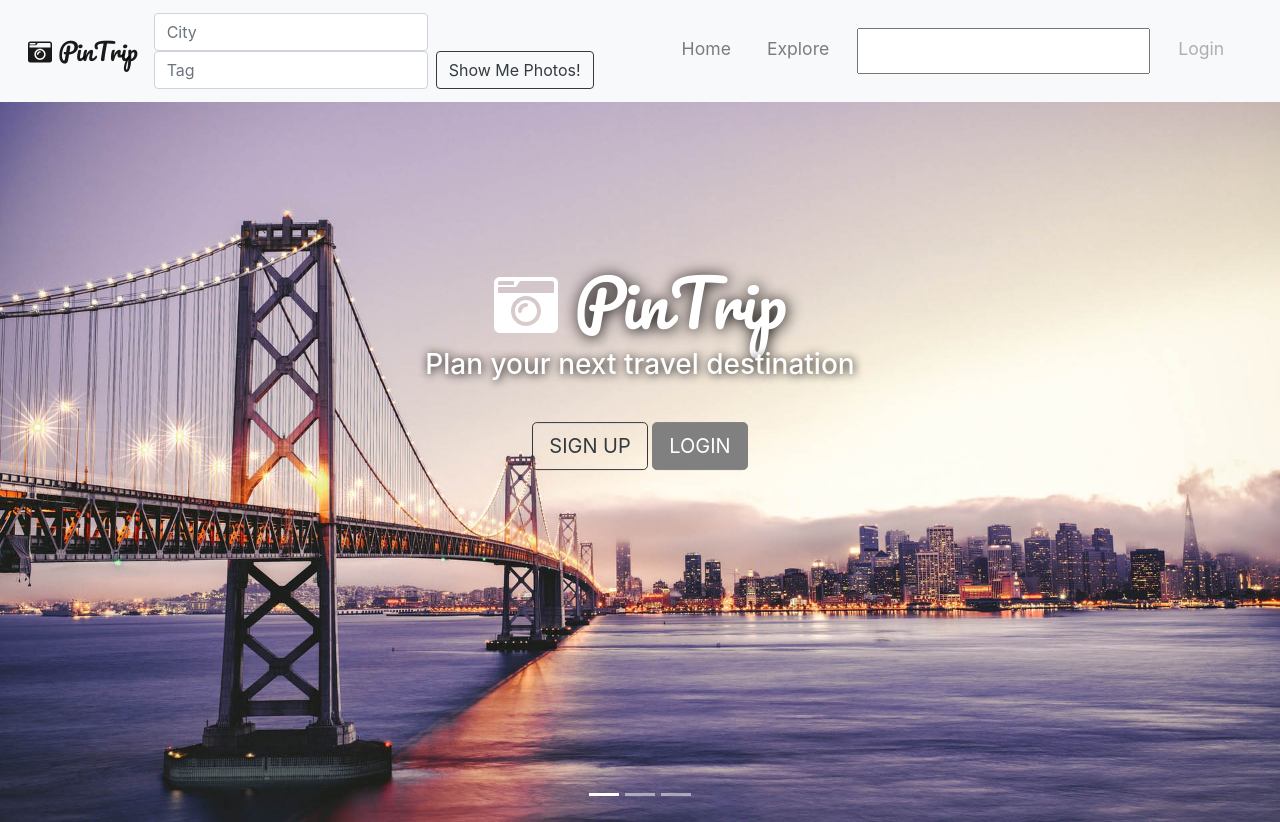
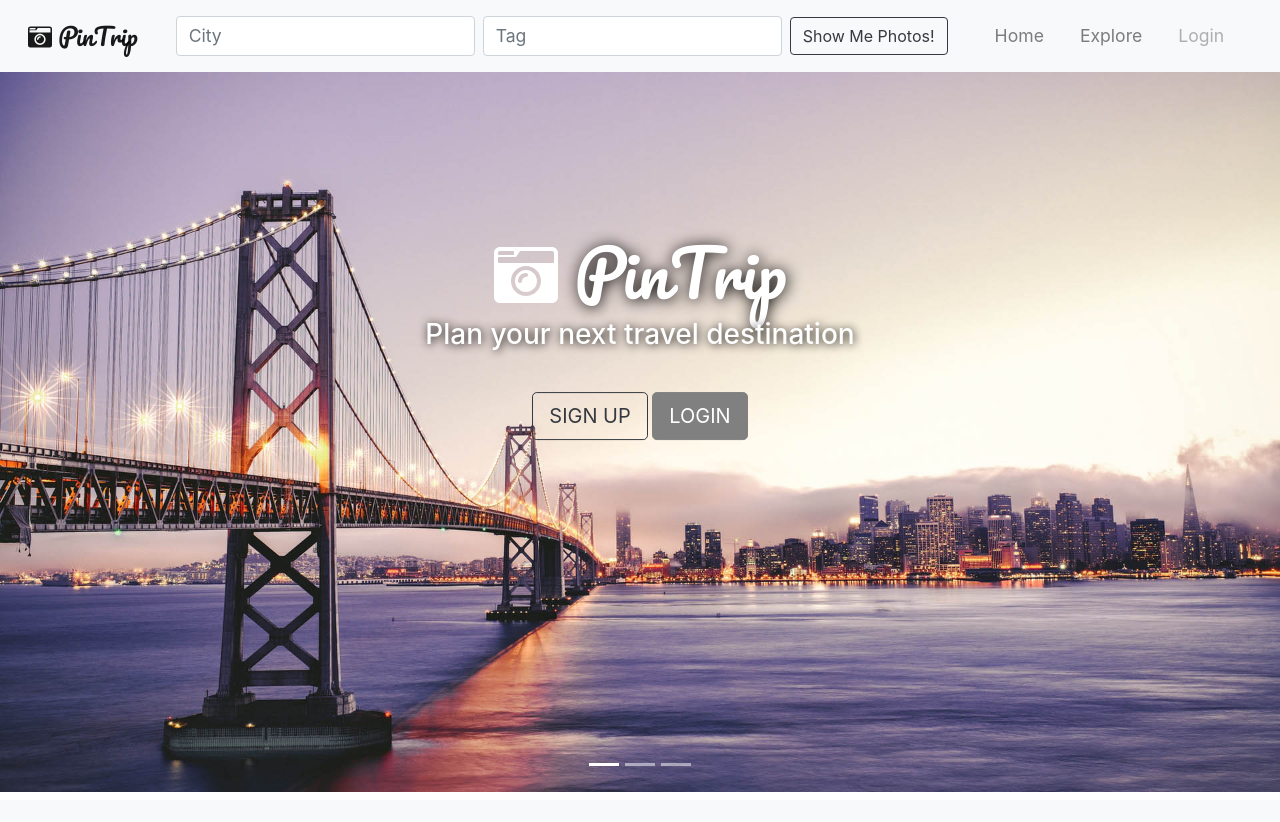
Before and after one commit to jenihuang/HB_Project_PinTrip, a Flask app: page / in a window 1280 px wide. After the commit the page ends 792 px from the top, so only its background shows below. Run offline with Flask 2, Linux system fonts and the light colour scheme; some libraries are stand-ins or nearby versions; some web fonts are replaced.

Commit message:
styled autocomplete search bar and tag search bar to be same style

```diff
--- a/static/css/style.css
+++ b/static/css/style.css
@@ -12,6 +12,20 @@
 
   .dropdown-menu{
     z-index: 1000000;
+  }
+
+  li {
+  color: #f8f9fa;
+  }
+
+  .nav-link {
+    display: block;
+    width: 100%;
+    padding: .375rem .75rem;
+  }
+
+  .form-control {
+    font-size: 1.1rem ;
   }
 
   .sticky{
@@ -82,28 +96,6 @@
     color: rgba(0,0,0,.5);
     border-color: #f8f9fa;
   }
-
-/*  div.image {
-    position: relative;
-  }
-
-  div.image_overlay {
-    position: absolute;
-    top: 0;
-    opacity: 0;
-    background: rgba(0,0,0,1);
-  }
-
-  div.image_overlay:hover {
-    opacity: 1;
-    background: rgba(0,0,0,0.25);
-  }
-
-  h3.vertical_header {
-    position: absolute;
-    top: 50px;
-    color: white;
-  }*/
 
   .overlay{
     max-width: 100%;
--- a/templates/base.html
+++ b/templates/base.html
@@ -35,7 +35,13 @@
       </button>
 
       <form autocomplete="off" action='/results' method='POST' class="form-inline my-2 my-lg-0">
-        <input id="search-city" class="form-control mr-sm-2" type="search" name='city' placeholder="City" aria-label="City">
+<!--         <input id="search-city" class="form-control mr-sm-2" type="search" name='city' placeholder="City" aria-label="City"> -->
+        <li class="nav-item dropdown">
+        <input class="nav-link dropdown-toggle form-control mr-sm-2" id="search-city" type="search" name='city' placeholder="City" data-toggle="dropdown" aria-haspopup="true" aria-expanded="false">
+        <div class="dropdown-menu" aria-labelledby="navbarDropdown">
+        </div>
+        </li>
+
         <input class="form-control mr-sm-2" type="search" name='tag' placeholder="Tag" aria-label="Tag">
         <button class="btn btn-outline-dark my-2 my-sm-0" type="submit">Show Me Photos!</button>
       </form>
@@ -58,12 +64,12 @@
           <a class="nav-link" href="/explore">Explore</a>
         </li>
 
-        <li class="nav-item dropdown">
-        <input class="nav-link dropdown-toggle" href="#" id="navbarDropdown" role="button" data-toggle="dropdown" aria-haspopup="true" aria-expanded="false">
+<!--     <li class="nav-item dropdown">
+        <input class="nav-link dropdown-toggle form-control mr-sm-2" href="#" id="navbarDropdown" role="button" data-toggle="dropdown" aria-haspopup="true" aria-expanded="false">
         <div class="dropdown-menu" aria-labelledby="navbarDropdown">
           <a class="dropdown-item">Test</a>
         </div>
-      </li>
+        </li> -->
 
         {% if session.get('login') %}
         <li class="nav-item">
@@ -109,7 +115,7 @@ function getSuggestions(evt) {
   $.get(url, inputData, showSuggestions);
 }
 
-$("#navbarDropdown").on('keyup', getSuggestions);
+$("#search-city").on('keyup', getSuggestions);
 
 
 
@@ -117,7 +123,7 @@ $("#navbarDropdown").on('keyup', getSuggestions);
 function addToInput(evt){
   let clickedCity = $(evt.target).text();
   console.log(clickedCity);
-  $("#navbarDropdown").val(clickedCity);
+  $("#search-city").val(clickedCity);
 }
 
 $("p.dropdown-item").on('click', addToInput);
```
